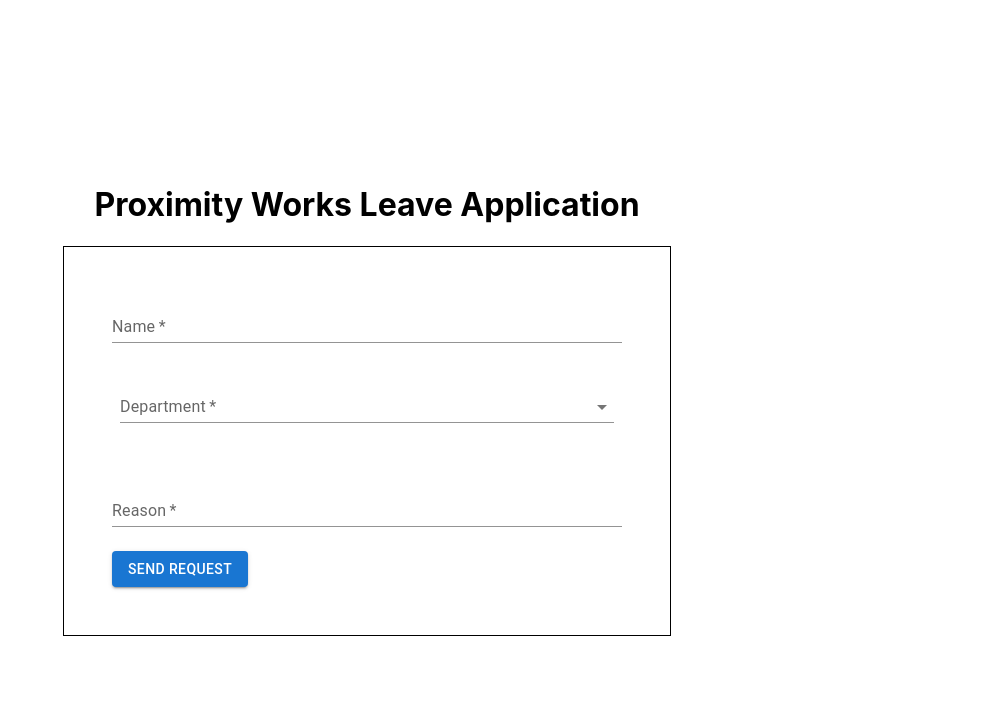
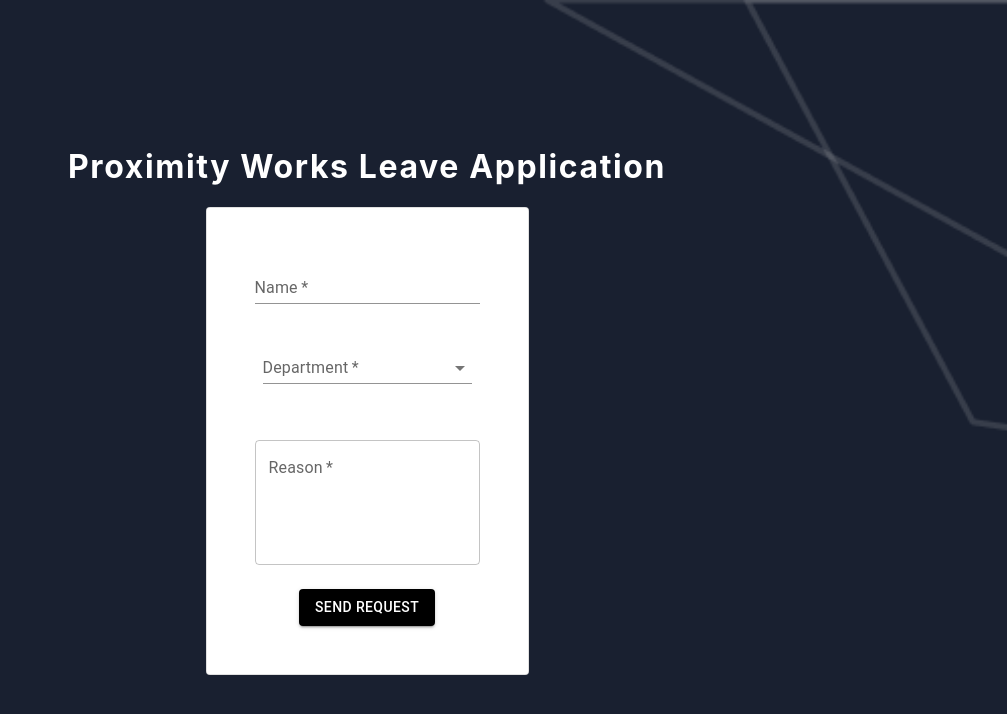
Before and after one commit to pmihir/proximity-leave-portal, a Next.js app: page /apply-leave in a window 1280 px wide. Shown: the top 714 px of the page, without its empty margins (273-1280 px from the left). Built offline with nearby package versions, Linux system fonts and the light colour scheme.

Commit message:
Add background image

```diff
--- a/package.json
+++ b/package.json
@@ -13,8 +13,9 @@
     "@emotion/styled": "^11.6.0",
     "@mui/lab": "^5.0.0-alpha.56",
     "@mui/material": "^5.2.0",
+    "axios": "^0.24.0",
     "date-fns": "^2.26.0",
-    "axios": "^0.24.0",
+    "moment": "^2.29.1",
     "next": "12.0.4",
     "react": "17.0.2",
     "react-dom": "17.0.2"
--- a/src/pages/apply-leave.js
+++ b/src/pages/apply-leave.js
@@ -12,6 +12,10 @@
 import InputLabel from "@mui/material/InputLabel";
 import FormControl from "@mui/material/FormControl";
 import Select from "@mui/material/Select";
+import Card from "@mui/material/Card";
+import moment from 'moment';
+import { formatDate } from "../utils/utility";
+import { style } from "@mui/system";
 
 const DEPARTMENTS = [
   {
@@ -54,18 +58,30 @@
 
   const submitHandler = (e) => {
     e.preventDefault();
+    // let date = formData.fromDate.val;
+    // date = moment(date).format('MMMM Do YY');
+    // console.log(date);
     const data = {
       name: formData.name.val,
       department: formData.department.val,
-      fromDate: formData.fromDate.val,
-      toDate: formData.toDate.val,
+      fromDate: formatDate(formData.fromDate.val),
+      toDate: formatDate(formData.toDate.val),
       reason: formData.reason.val,
     };
     console.log(data);
+    setFormData({
+      ...formData,
+      name: { val: "", err: "" },
+      department: { val: "", err: "" },
+      fromDate: { val: null, err: "" },
+      toDate: { val: null, err: "" },
+      reason: { val: "", err: "" },
+    });
   };
 
   const onFormChangeHandler = (e) => {
     const { name, value } = e.target;
+    console.log(e);
     setFormData({ ...formData, [name]: { val: value, err: "" } });
   };
 
@@ -85,7 +101,8 @@
         <link rel="icon" href="/favicon.ico" />
       </Head>
       <main className={styles.main}>
-        <h1>Proximity Works Leave Application</h1>
+        <h1 className={styles.heading}>Proximity Works Leave Application</h1>
+        <Card variant="outlined">
           <div className={styles.wrapper}>
             <form className={styles.form} onSubmit={submitHandler}>
               <div className={styles.formInput}>
@@ -97,6 +114,7 @@
                   variant="standard"
                   value={formData.name.val}
                   onChange={(e) => onFormChangeHandler(e)}
+                  helperText={formData.name.err ? formData.name.err : ""}
                 />
               </div>
               <div className={styles.formInput}>
@@ -112,6 +130,11 @@
                     label="Department"
                     required
                     name="department"
+                    sx={{
+                      'div.MuiFormControl-root': {
+                        margin: 0,
+                      },
+                    }}
                   >
                     {DEPARTMENTS.map((option) => (
                       <MenuItem key={option.value} value={option.value}>
@@ -149,24 +172,28 @@
               </div>
               <div className={styles.formInput}>
                 <TextField
-                id="standard-textarea"
+                  id="outlined-multiline-static"
                   label="Reason"
-                placeholder="Ex. Fever, Personal Work"
+                  name="reason"
                   multiline
-                variant="standard"
+                  rows={4}
                   value={formData.reason.val}
+                  onChange={(e) => onFormChangeHandler(e)}
                   required
-                name="reason"
-                onChange={(e) => onFormChangeHandler(e)}
                 />
               </div>
-            <div>
-              <Button variant="contained" type="submit">
+              <div className={styles.btnWrapper}>
+                <Button
+                  variant="contained"
+                  type="submit"
+                  style={{ backgroundColor: "black" }}
+                >
                   Send Request
                 </Button>
               </div>
             </form>
           </div>
+        </Card>
       </main>
     </div>
   );
--- a/src/styles/Home.module.css
+++ b/src/styles/Home.module.css
@@ -114,11 +114,10 @@
 =============================================*/
 
 .wrapper {
-  width: 50%;
   display: flex;
   align-items: center;
-  border: 1px solid black;
   padding: 3rem;
+  background-color: white;
 }
 
 .formInput {
@@ -141,6 +140,18 @@
   column-gap: 3rem;
 }
 
+.heading {
+  color: white;
+  letter-spacing: 0.1rem;
+}
+
+.btnWrapper {
+  display: flex;
+  justify-content: center;
+}
+
+
+
 @media (max-width: 600px) {
   .grid {
     width: 100%;
--- a/src/styles/globals.css
+++ b/src/styles/globals.css
@@ -5,6 +5,9 @@
   margin: 0;
   font-family: -apple-system, BlinkMacSystemFont, Segoe UI, Roboto, Oxygen,
     Ubuntu, Cantarell, Fira Sans, Droid Sans, Helvetica Neue, sans-serif;
+    background-image: url('../public/Proximity_Cover.png');
+    background-repeat: no-repeat;
+    background-size: cover;
 }
 
 a {
--- /dev/null
+++ b/src/utils/utility.js
@@ -0,0 +1,6 @@
+import moment from "moment"
+
+export const formatDate = (date) => {
+    const formattedDate = moment(date).format('MMMM Do YY');
+    return formattedDate;
+}
```
Also changed, not shown: src/public/Proximity_Cover.png (added), 1 other file (tests, documents, lock files or other folders). Lines whose indentation alone changed are shown as unchanged.
